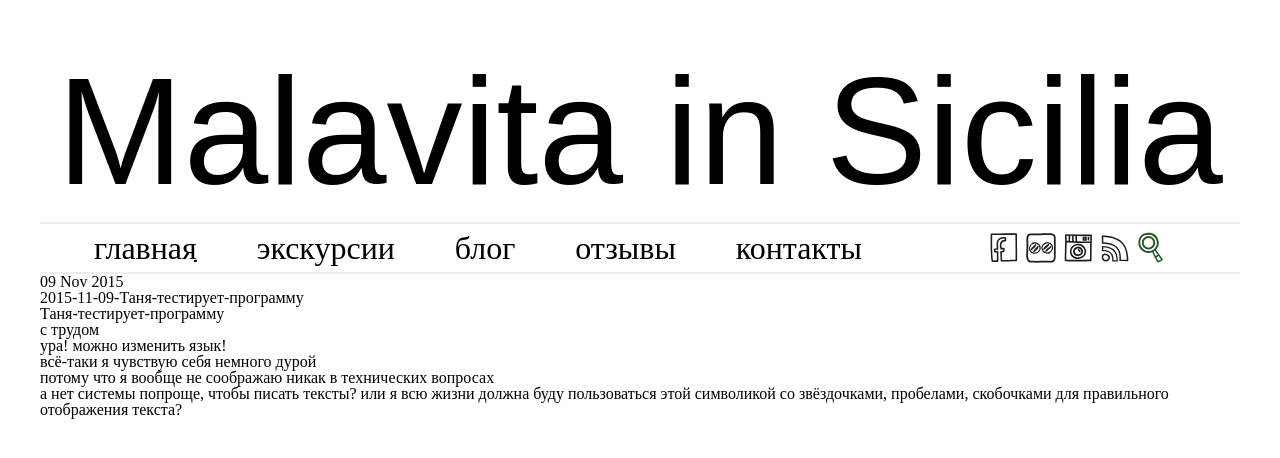
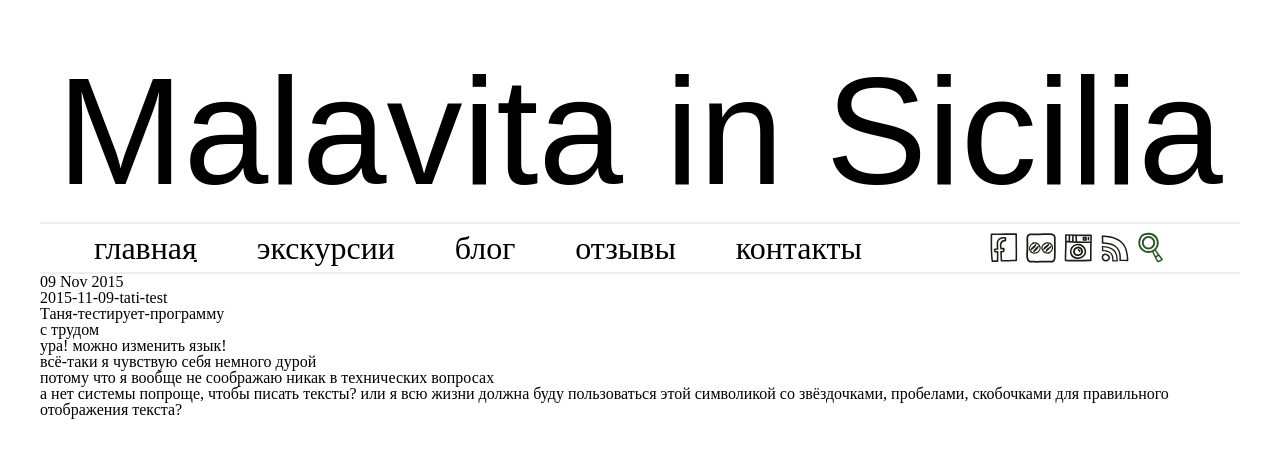
Before and after one commit to malavita/malavita, a Jekyll site: the page built from _posts/2015-11-09-2015-11-09.md, in a window 1280 px wide. Shown: the top 458 px of the page. Built offline with Jekyll 4.4.1, drawn with Linux system fonts in a browser that asks for light colours; some web fonts are replaced; Markdown is read by kramdown in place of the engine named in the settings.

Commit message:
Обновлено 2015-11-09-2015-11-09.md

```diff
--- a/_posts/2015-11-09-2015-11-09.md
+++ b/_posts/2015-11-09-2015-11-09.md
@@ -5,7 +5,7 @@ categories:
   - "null"
 image: ""
 published: true
-title: "2015-11-09-Таня-тестирует-программу "
+title: "2015-11-09-tati-test"
 ---
 
 
```
